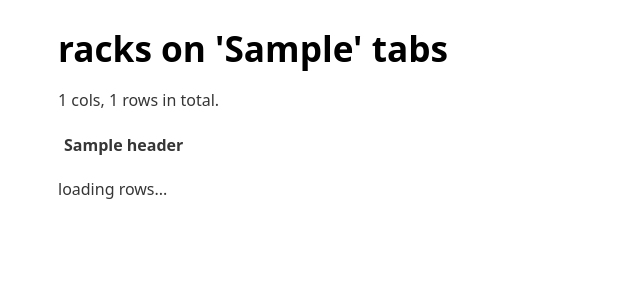
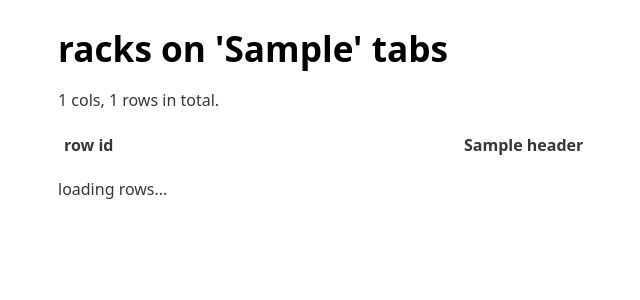
Before and after one commit to alexjuda/racks-on-tabs, a Flask app: template racks_on_tabs/templates/index.html in a window 1280 px wide. Shown: the top 300 px of the page, without its empty margins (182-822 px from the left). Run offline with Flask 2, Linux system fonts and the light colour scheme; the template is opened without the code that fills it: most values are stand-ins (such as "Sample title", 1, 10 or a date in 2020); lists and menus that the app fills with data are empty; parts of the project's set-up code (start-up, migrations or seed data) failed here and were passed over.

Commit message:
Show row id

```diff
--- a/racks_on_tabs/templates/index.html
+++ b/racks_on_tabs/templates/index.html
@@ -10,6 +10,7 @@
     <p>{{ n_cols }} cols, {{ n_rows }} rows in total.</p>
     <table id="csv-table">
       <tr>
+        <th>row id</th>
         {% for header in table_headers %}
           <th>{{ header }}</th>
         {% endfor %}
--- a/racks_on_tabs/templates/table_rows.html
+++ b/racks_on_tabs/templates/table_rows.html
@@ -1,5 +1,6 @@
 {% for row_id, row_values in rows_values %}
   <tr class="csv-table-row" data-row-id="{{ row_id }}">
+    <td>{{ row_id }}</td>
     {% for value in row_values %}
       <td>{{ value }}</td>
     {% endfor %}
```
